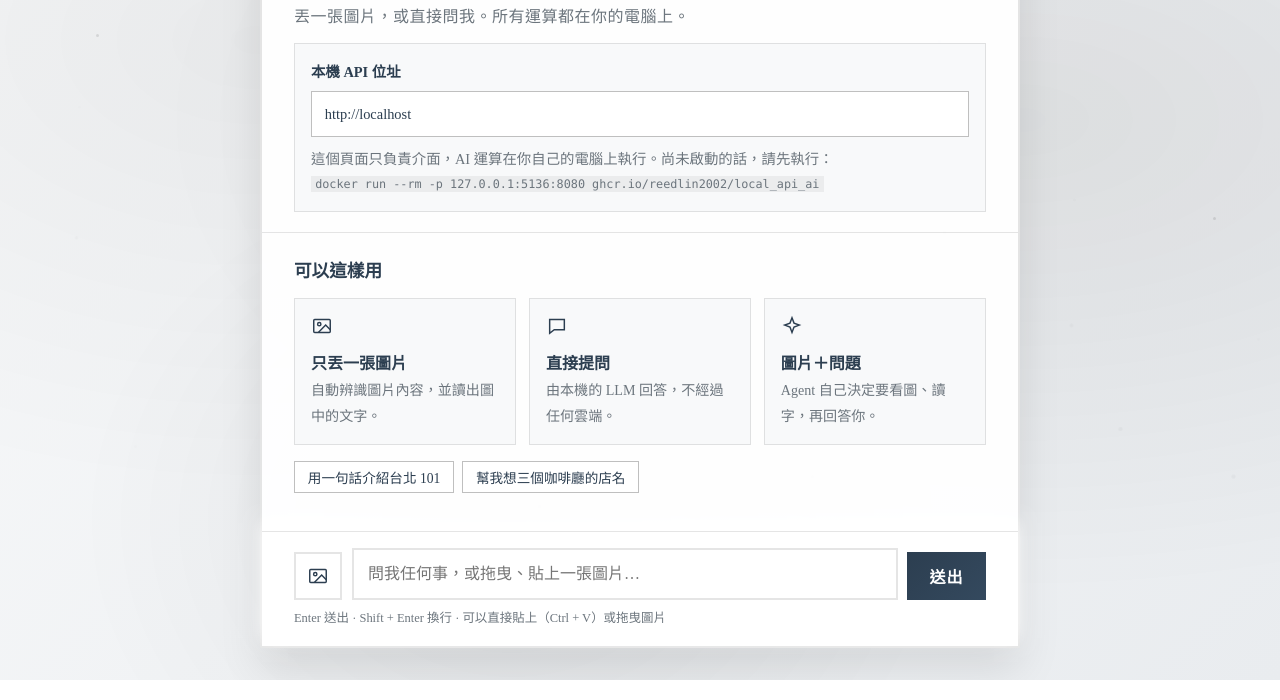
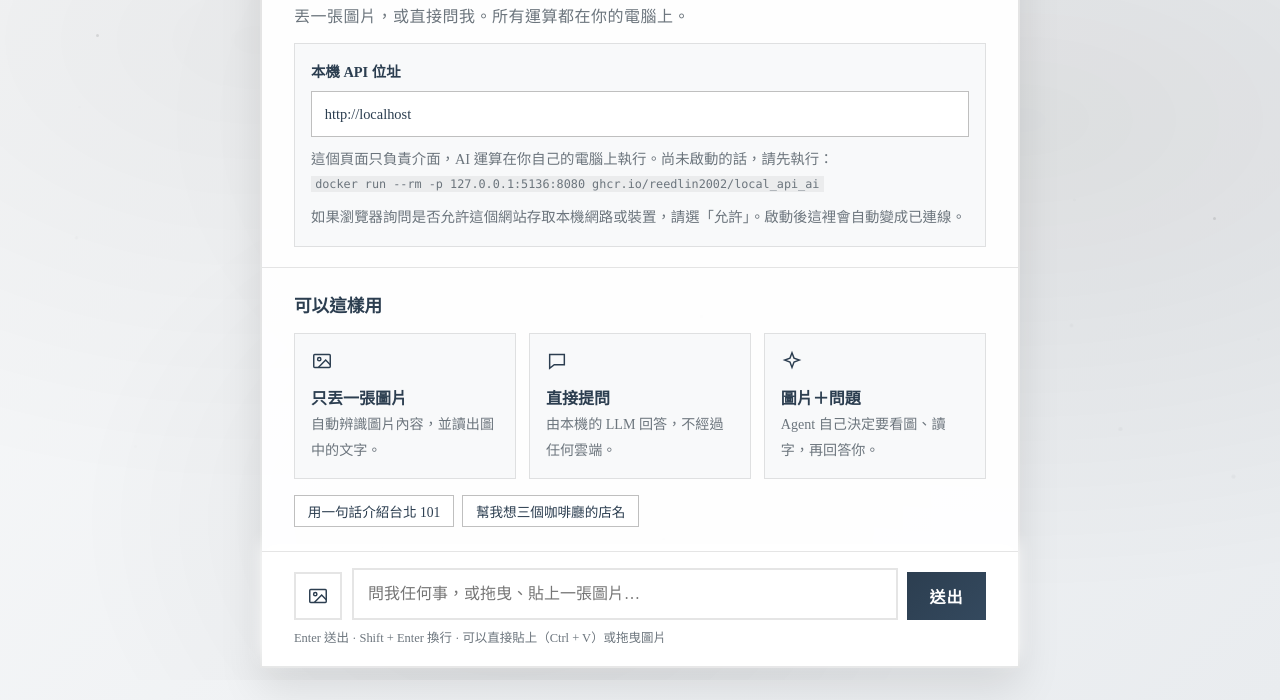
Before and after one commit to reedlin2002/Local_API_AI, a plain HTML site: page wwwroot/index.html in a window 1280 px wide. Shown: the part 120-820 px from the top of the page. Drawn offline with Linux system fonts and the light colour scheme; no server answers.

Commit message:
fix(ui): don't hang on "checking" when the browser blocks localhost
From GitHub Pages, Chrome holds requests to localhost until the user
allows local network access, so the status pill stayed on "checking"
forever. Time out after 4 s, explain the permission prompt, and keep
retrying every 5 s while disconnected so starting the API (or allowing
access) connects without a reload.

Co-Authored-By: Claude Opus 5.5 <noreply@anthropic.com>

```diff
--- a/wwwroot/index.html
+++ b/wwwroot/index.html
@@ -266,6 +266,7 @@
           這個頁面只負責介面，AI 運算在你自己的電腦上執行。尚未啟動的話，請先執行：<br />
           <span class="cmd">docker run --rm -p 127.0.0.1:5136:8080 ghcr.io/reedlin2002/local_api_ai</span>
         </p>
+        <p>如果瀏覽器詢問是否允許這個網站存取本機網路或裝置，請選「允許」。啟動後這裡會自動變成已連線。</p>
       </div>
     </header>
 
@@ -358,26 +359,36 @@
       $('connPill').setAttribute('aria-expanded', String(open));
     }
 
+    let connected = false;
+    let settingsShownOnce = false;
+
     async function checkConnection() {
-      $('connText').textContent = '檢查中…';
-      $('connDot').className = 'dot';
+      if (!connected) $('connText').textContent = '檢查中…';
+      // 從 GitHub Pages 連 localhost 時，瀏覽器可能在等使用者允許「存取本機網路」，不要無限期卡住。
+      const timeout = new AbortController();
+      const timer = setTimeout(() => timeout.abort(), 4000);
       try {
-        const res = await fetch(apiBase() + '/health', { cache: 'no-store' });
+        const res = await fetch(apiBase() + '/health', { cache: 'no-store', signal: timeout.signal });
         if (!res.ok) throw new Error();
+        connected = true;
         $('connText').textContent = '本機 API 已連線';
         $('connDot').className = 'dot ok';
-        return true;
       } catch {
+        connected = false;
         $('connText').textContent = '未連線';
         $('connDot').className = 'dot bad';
-        toggleSettings(true);
-        return false;
+        if (!settingsShownOnce) { settingsShownOnce = true; toggleSettings(true); }
+      } finally {
+        clearTimeout(timer);
       }
+      return connected;
     }
 
     $('connPill').addEventListener('click', () => toggleSettings($('settings').hidden));
     apiInput.addEventListener('change', () => { store(apiBase()); checkConnection(); });
     checkConnection();
+    // 尚未連線時持續重試：啟動 API 或允許權限後，不用重新整理頁面。
+    setInterval(() => { if (!connected && !document.hidden) checkConnection(); }, 5000);
 
     // ---------- 附加圖片：按鈕、拖曳、貼上 ----------
     function attach(file) {
```
